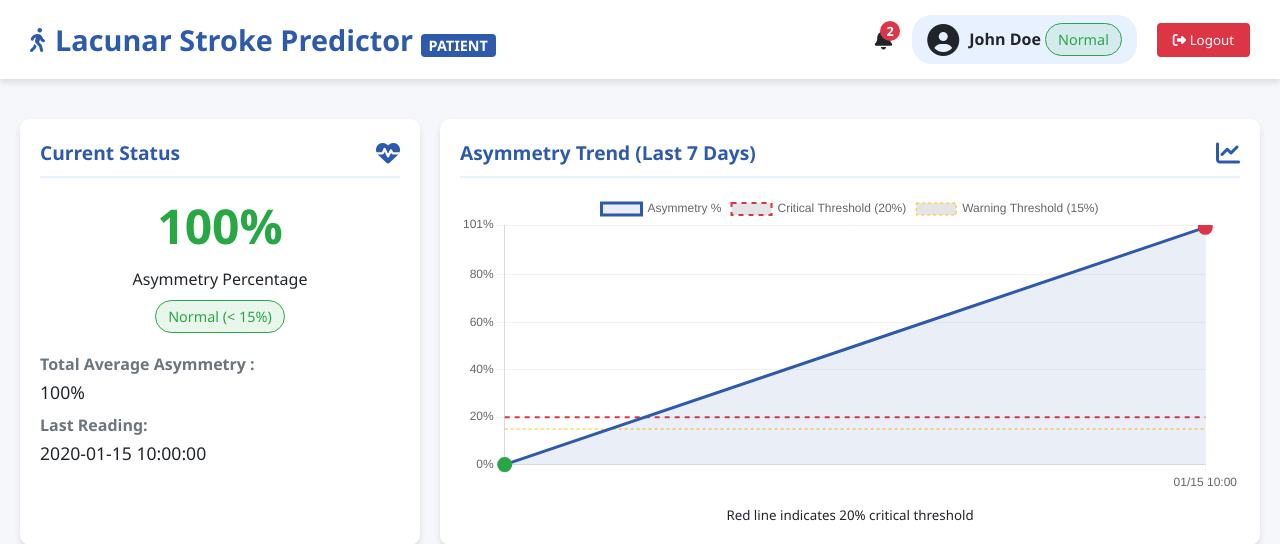
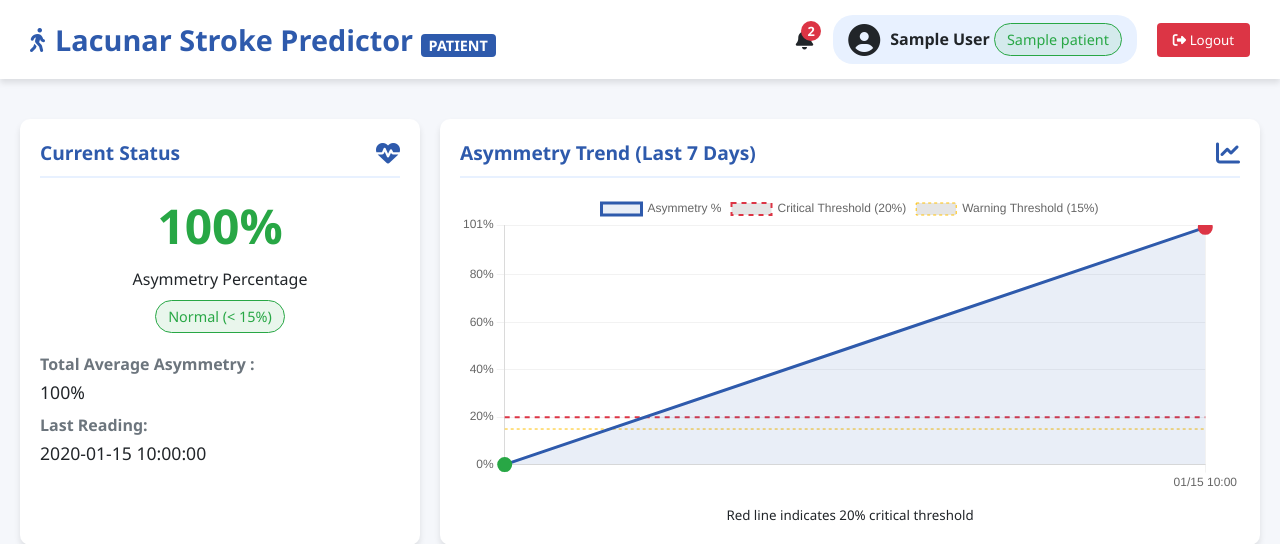
Before and after one commit to loicfred/Lacunar_Stroke_Project, a Flask app: template src/web/templates/dashboard_patient.html in a window 1280 px wide. Shown: the top 544 px of the page. Run offline with Flask 3, Linux system fonts and the light colour scheme; the template is opened without the code that fills it: most values are stand-ins (such as "Sample title", 1, 10 or a date in 2020).

Commit message:
Fix bugs

```diff
--- a/src/web/templates/dashboard_patient.html
+++ b/src/web/templates/dashboard_patient.html
@@ -23,8 +23,8 @@
         <div class="user-profile">
             <i class="fas fa-user-circle fa-2x"></i>
             <div>
-                <strong id="patientName">John Doe</strong>
-                <div class="status-indicator status-normal" id="currentStatusBadge">Normal</div>
+                <strong id="patientName">{{ patient.first_name }} {{ patient.last_name }}</strong>
+                <div class="status-indicator status-{% if patient.latest_reading_risk_label == 'Critical' %}critical{% elif patient.latest_reading_risk_label == 'Borderline ' %}borderline{% else %}normal{% endif %}" id="currentStatusBadge">{{ patient.latest_reading_risk_label }}</div>
             </div>
         </div>
         <button class="logout-btn" onclick="logout()">
```
